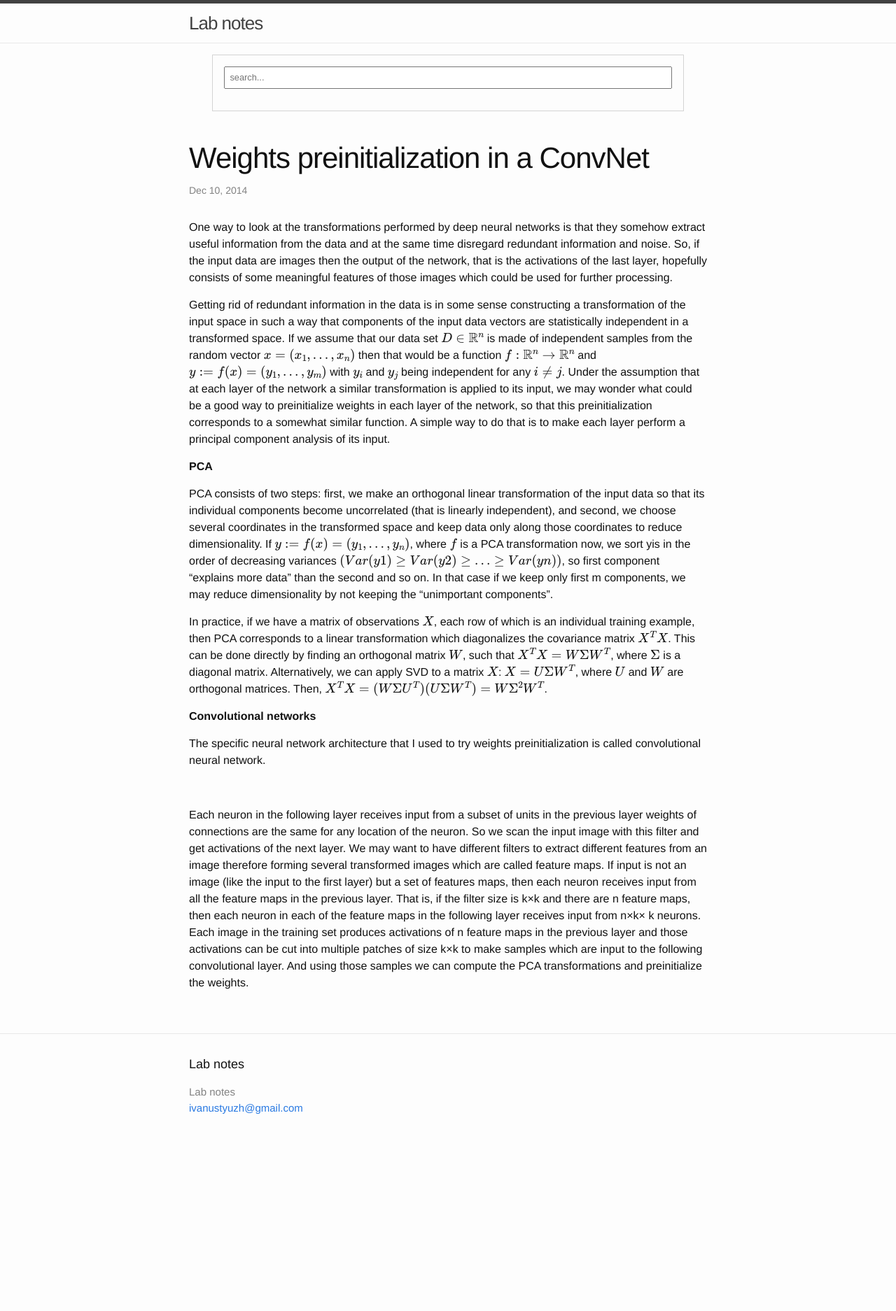
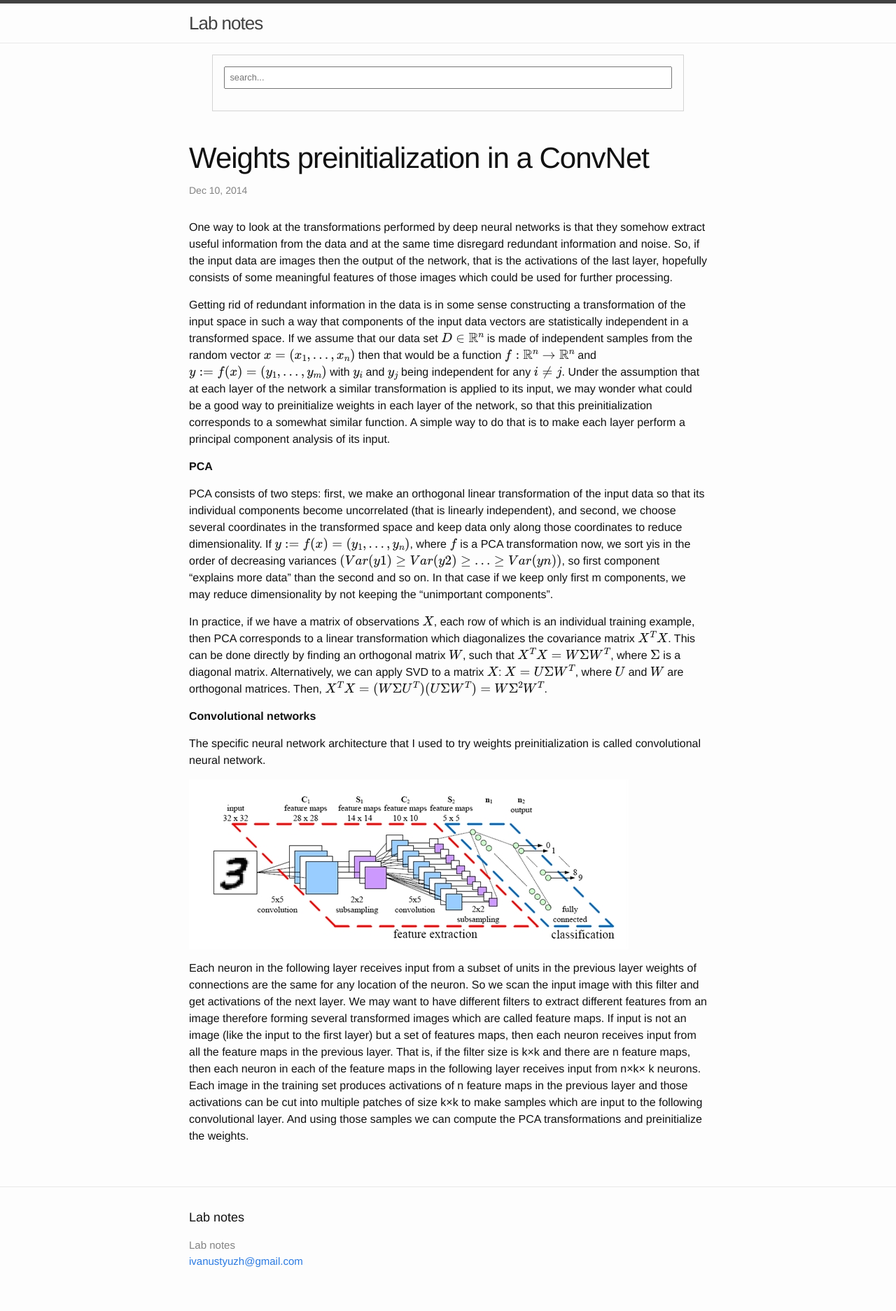
Before and after one commit to ivust/blog, a Jekyll site: the page built from _posts/2014-12-10-weights-preinitialization-in-a-convnet.md, in a window 1280 px wide. Shown: the whole page at 70% size. Built offline with Jekyll 4.4.1, drawn with Linux system fonts in a browser that asks for light colours; formulas are drawn with MathJax 3; before the commit the page ends 1655 px from its top, so only the background shows below that.

Commit message:
update post

```diff
--- a/_posts/2014-12-10-weights-preinitialization-in-a-convnet.md
+++ b/_posts/2014-12-10-weights-preinitialization-in-a-convnet.md
@@ -18,6 +18,6 @@ In practice, if we have a matrix of observations $$X$$, each row of which is an
 
 The specific neural network architecture that I used to try weights preinitialization is called convolutional neural network.
 
-![]({{ site.url }}/{{ site.baseurl }}images/cnn_architecture.jpg)
+![]({{ site.url }}/{{ site.baseurl }}/images/cnn_architecture.jpg)
 
 Each neuron in the following layer receives input from a subset of units in the previous layer weights of connections are the same for any location of the neuron. So we scan the input image with this filter and get activations of the next layer. We may want to have different filters to extract different features from an image therefore forming several transformed images which are called feature maps. If input is not an image (like the input to the first layer) but a set of features maps, then each neuron receives input from all the feature maps in the previous layer. That is, if the filter size is k×k and there are n feature maps, then each neuron in each of the feature maps in the following layer receives input from n×k× k neurons. Each image in the training set produces activations of n feature maps in the previous layer and those activations can be cut into multiple patches of size k×k to make samples which are input to the following convolutional layer. And using those samples we can compute the PCA transformations and preinitialize the weights.
```
